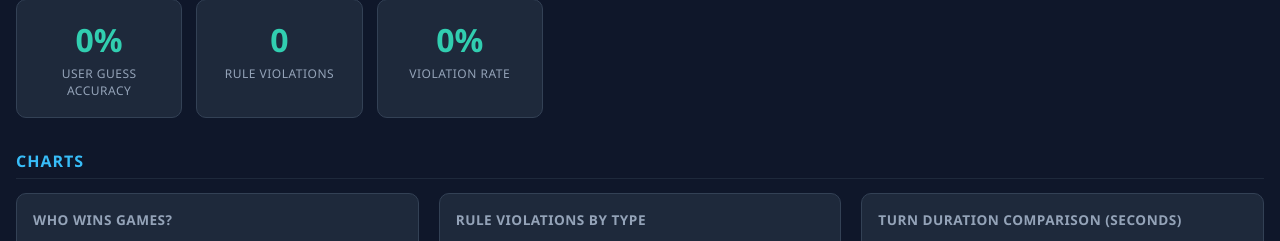
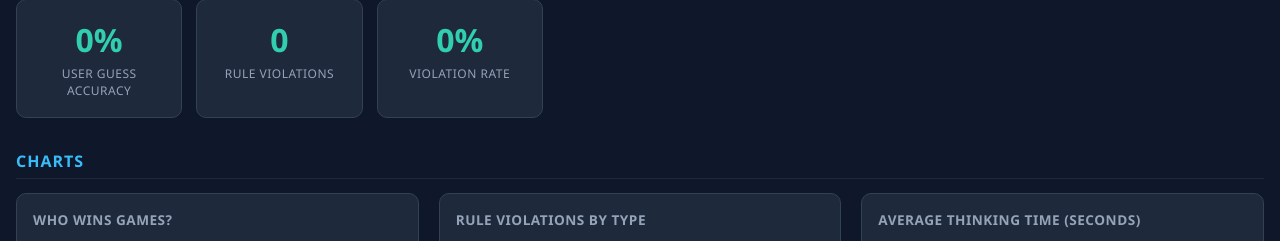
Before and after one commit to hassanhmostafa/word-battle, a Flask app: page /analytics in a window 1280 px wide. Shown: the part 326-567 px from the top of the page. Run offline with Flask 3, Linux system fonts and the light colour scheme; the visitor is signed in with stand-in values (Sample User, id 1); data comes from the database, SQL or seed files in the repository; data that the repository does not hold is empty.

Commit message:
Rename chart title from 'Turn Duration Comparison' to 'Average Thinking Time'

```diff
--- a/templates/analytics.html
+++ b/templates/analytics.html
@@ -182,7 +182,7 @@
           <canvas id="chartViolations"></canvas>
         </div>
         <div class="chart-box">
-          <h3>Turn Duration Comparison (seconds)</h3>
+          <h3>Average Thinking Time (seconds)</h3>
           <canvas id="chartDuration"></canvas>
         </div>
         <div class="chart-box">
@@ -318,7 +318,7 @@
           );
         }
 
-        // Turn duration comparison
+        // Average Thinking Time
         const turnDurationData = (d.turn_duration_comparison || []).filter(item => item.avg_sec !== null);
         if (turnDurationData.length) {
           makeChart('chartDuration', 'bar',
```
